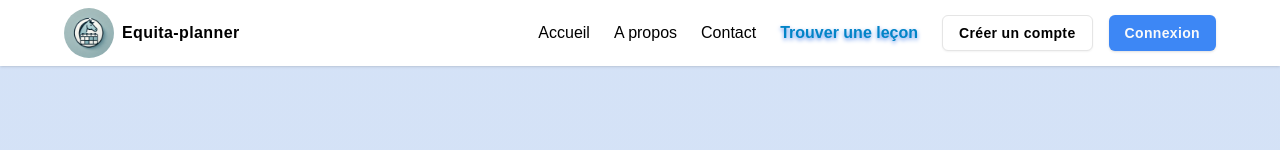
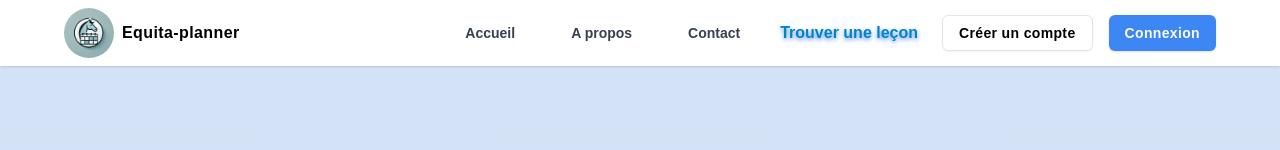
Before and after one commit to Jaybee-v/next-equita, a Next.js app: page / in a window 1280 px wide. Shown: the top 150 px of the page. Built offline with nearby package versions, Linux system fonts and the light colour scheme; no server answers.

Commit message:
push updates

```diff
--- a/src/components/common/navbar/PublicNavbar.tsx
+++ b/src/components/common/navbar/PublicNavbar.tsx
@@ -1,4 +1,5 @@
 import AuthButton from "@/app/AuthButton.server";
+import { Button } from "@/components/ui/button";
 import { LinkSecondary } from "@/components/ui/LinkSecondary";
 import Link from "next/link";
 import React from "react";
@@ -6,15 +7,21 @@ import React from "react";
 export const PublicNavbar = () => {
   return (
     <nav className="flex items-center gap-6">
-      <ul className="flex gap-6">
+      <ul className="flex items-center gap-6">
         <li>
-          <Link href="/">Accueil</Link>
+          <Link href="/">
+            <Button variant={"link"}>Accueil</Button>
+          </Link>
         </li>
         <li>
-          <Link href="/about">A propos</Link>
+          <Link href="/about">
+            <Button variant={"link"}>A propos</Button>
+          </Link>
         </li>
         <li>
-          <Link href="/contact">Contact</Link>
+          <Link href="/contact">
+            <Button variant={"link"}>Contact</Button>
+          </Link>
         </li>
         <li>
           <Link
--- a/src/components/common/navbar/RiderNavbar.tsx
+++ b/src/components/common/navbar/RiderNavbar.tsx
@@ -1,6 +1,7 @@
 import { Session } from "next-auth";
 import Link from "next/link";
 import React from "react";
+import { UserMenu } from "./UserMenu";
 
 interface RiderNavbarProps {
   session: Session;
@@ -20,7 +21,7 @@ export const RiderNavbar = ({ session }: RiderNavbarProps) => {
           <Link href="/contact">Cavaliers</Link>
         </li>
       </ul>
-      <Link href="/">{session.user.name}</Link>
+      <UserMenu session={session} />
     </nav>
   );
 };
--- a/src/components/common/navbar/UserNavbar.tsx
+++ b/src/components/common/navbar/UserNavbar.tsx
@@ -3,6 +3,7 @@ import Link from "next/link";
 import React from "react";
 import { RiderNavbar } from "./RiderNavbar";
 import { StableNavbar } from "./StableNavbar";
+import { UserMenu } from "./UserMenu";
 
 interface UserNavbarProps {
   session: Session;
@@ -26,7 +27,7 @@ export const UserNavbar = ({ session }: UserNavbarProps) => {
           <Link href="/account/riders">Cavaliers</Link>
         </li>
       </ul>
-      <Link href="/">{session.user.name}</Link>
+      <UserMenu session={session} />
     </nav>
   );
 };
--- a/src/components/ui/button.tsx
+++ b/src/components/ui/button.tsx
@@ -19,7 +19,7 @@ const buttonVariants = cva(
           "bg-secondary text-secondary-foreground shadow-sm hover:bg-secondary/80",
         ghost:
           "hover:bg-accent hover:text-accent-foreground font-semibold tracking-wide",
-        link: "text-primary underline-offset-4 hover:underline",
+        link: "text-gray-700 underline-offset-4 font-semibold hover:underline",
       },
       size: {
         default: "h-9 px-4 py-2",
```
